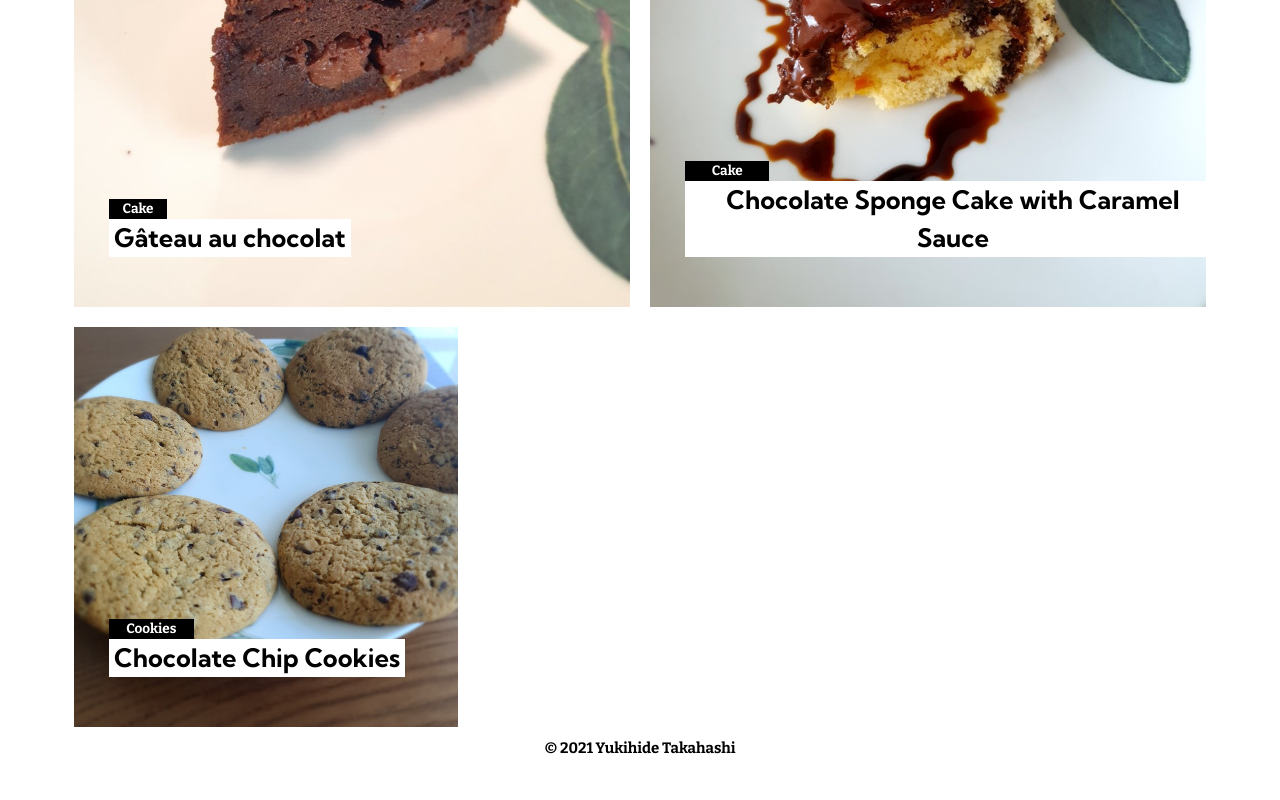
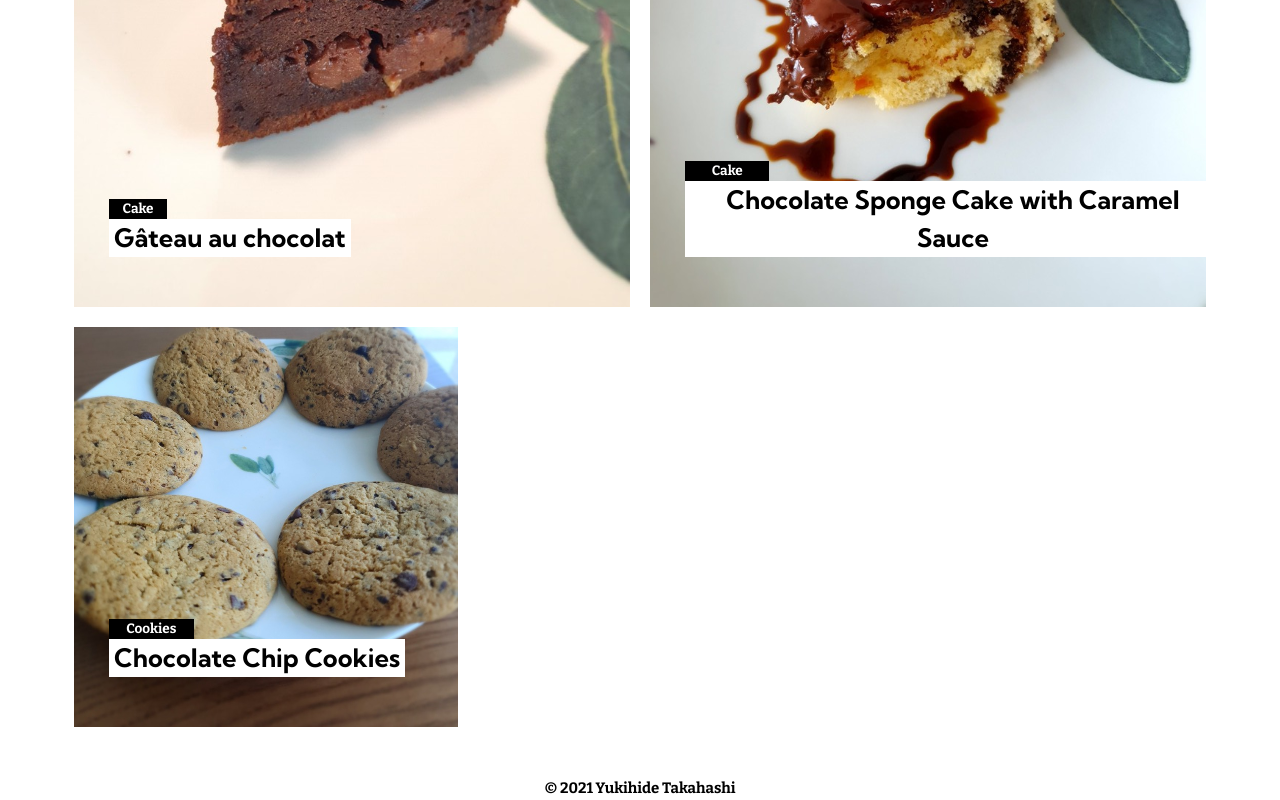
Before and after one commit to yuki-zmstr/demo-foodblog, a plain HTML site: page index.html in a window 1280 px wide. Shown: the part 9768-10568 px from the top of the page. Before the commit the page ends 10528 px from the top, so only its background shows below. Drawn offline with nearby package versions, Linux system fonts and the light colour scheme.

Commit message:
more stuff

```diff
--- a/css/style.css
+++ b/css/style.css
@@ -586,3 +586,7 @@ h2:after {
     background-color: black;
     color: white;
 }
+
+#copyright {
+    margin-top: 5vh;
+}
```
